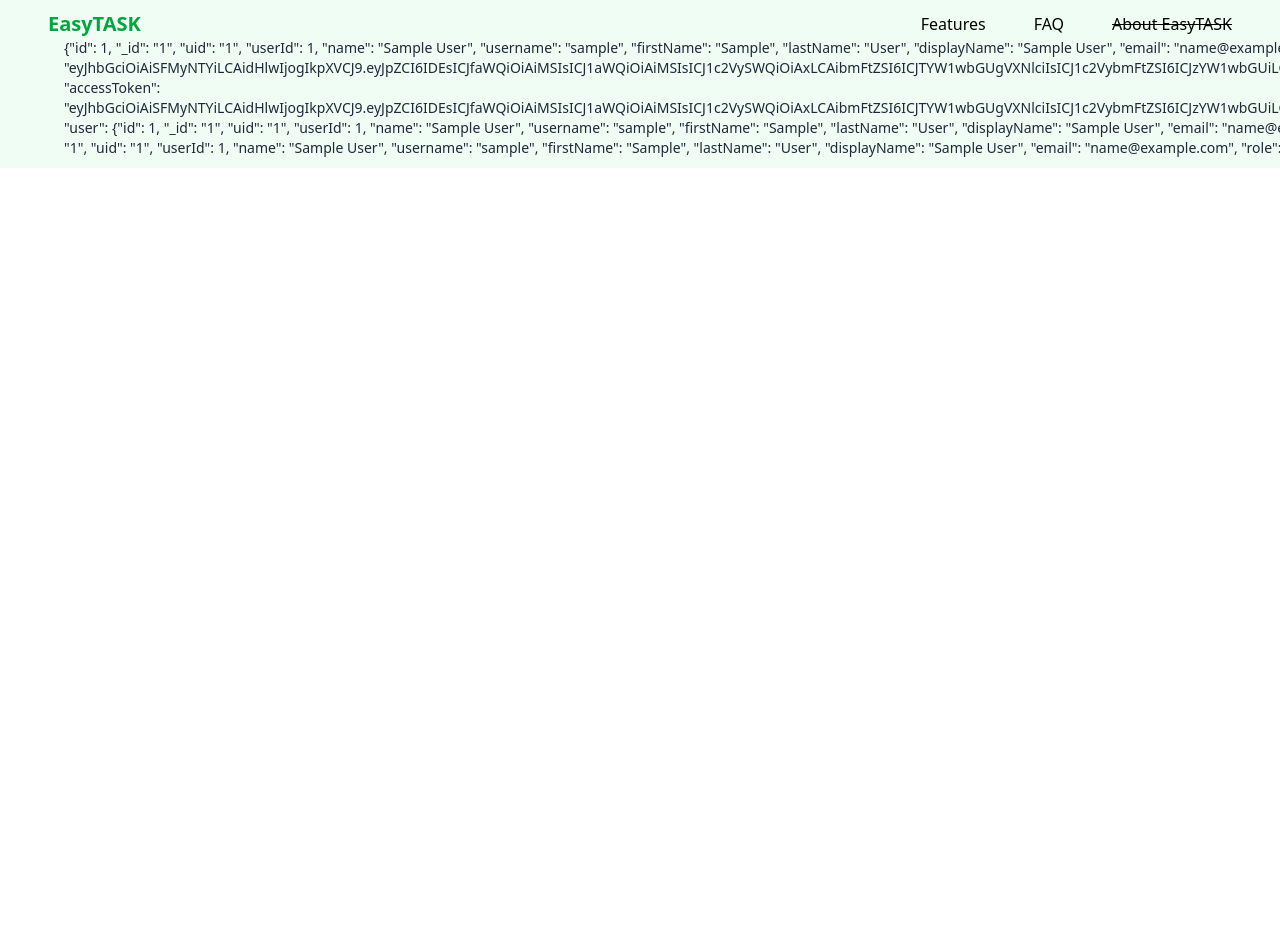
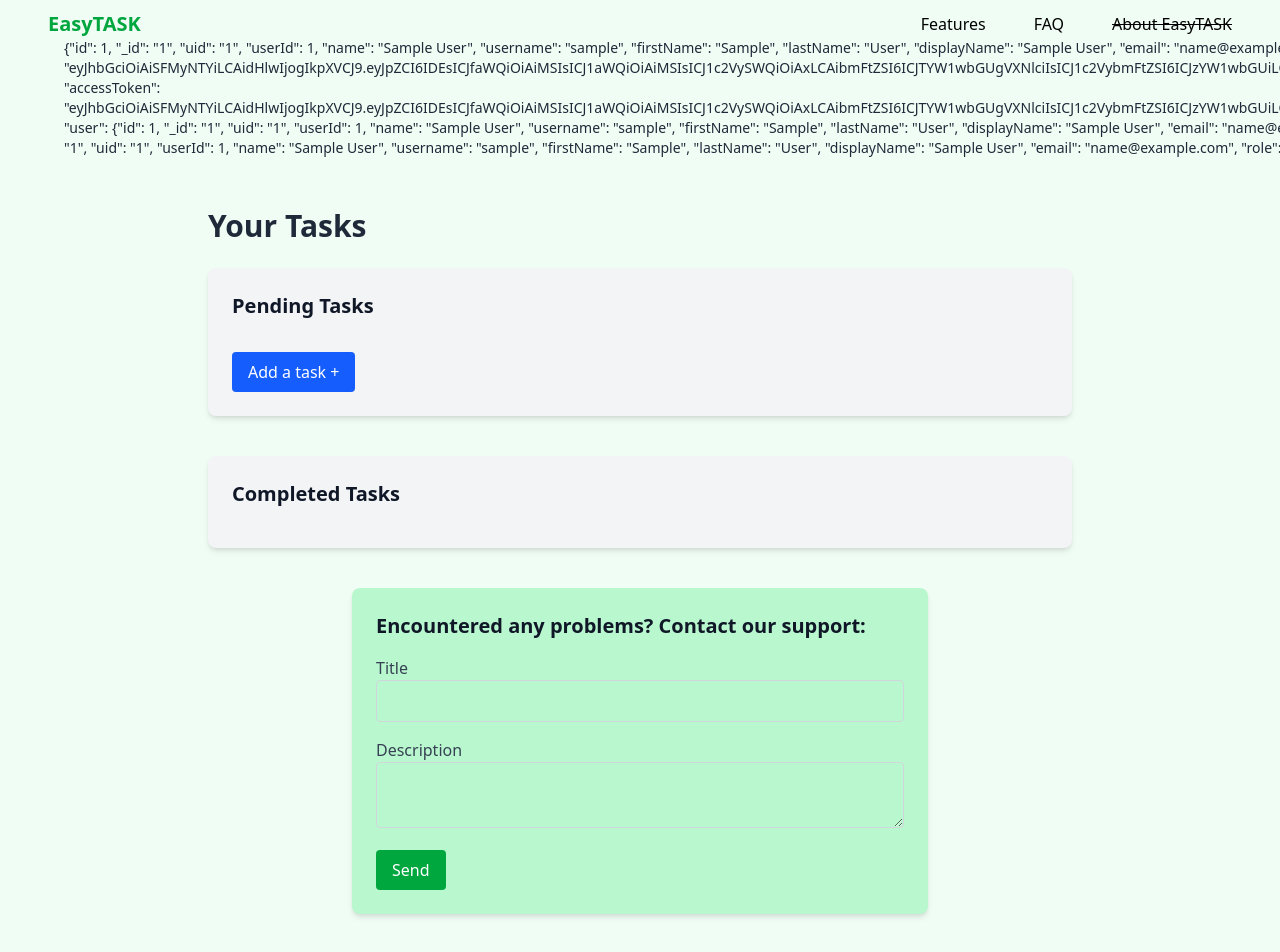
Before and after one commit to alkasadist/EasyTASK, a Vue app: page /tasks in a window 1280 px wide. Shown: the top 952 px of the page. Before the commit the page ends 800 px from the top, so only its background shows below. Built offline with nearby package versions, Linux system fonts and the light colour scheme; sample sign-in values are in the browser's storage.

Commit message:
added Tasks.vue page

```diff
--- a/src/router.js
+++ b/src/router.js
@@ -4,6 +4,7 @@ import Features from './views/Features.vue'
 import Faq from './views/Faq.vue'
 import Login from './views/Login.vue'
 import Registration from './views/Registration.vue'
+import Tasks from './views/Tasks.vue'
 
 const routes = [
   { path: '/', component: Index },
@@ -11,6 +12,7 @@ const routes = [
   { path: '/faq', component: Faq },
   { path: '/login', component: Login },
   { path: '/registration', component: Registration },
+  { path: '/tasks', component: Tasks },
 ]
 
 const router = createRouter({
--- a/src/views/Faq.vue
+++ b/src/views/Faq.vue
@@ -3,39 +3,9 @@
     <div class="container mx-auto px-4 lg:px-6 max-w-4xl">
       <h1 class="text-4xl font-bold text-gray-900 mb-6">FAQ — Frequently Asked Questions</h1>
       <div class="space-y-6">
-        <section>
-          <h2 class="text-2xl font-semibold text-green-700 mb-2">What is EasyTASK?</h2>
-          <p class="text-gray-700">
-            EasyTASK is a minimalistic to-do list app designed to help you organize tasks efficiently and stay productive.
-          </p>
-        </section>
-
-        <section>
-          <h2 class="text-2xl font-semibold text-green-700 mb-2">How do I create an account?</h2>
-          <p class="text-gray-700">
-            You can create an account by clicking on the "Get Started" button on the homepage or the registration page.
-          </p>
-        </section>
-
-        <section>
-          <h2 class="text-2xl font-semibold text-green-700 mb-2">Is my data secure?</h2>
-          <p class="text-gray-700">
-            We take your privacy seriously. All your tasks and personal data are stored securely and never shared with third parties.
-          </p>
-        </section>
-
-        <section>
-          <h2 class="text-2xl font-semibold text-green-700 mb-2">Can I access EasyTASK on mobile?</h2>
-          <p class="text-gray-700">
-            Yes! EasyTASK is fully responsive and works on all modern mobile browsers.
-          </p>
-        </section>
-
-        <section>
-          <h2 class="text-2xl font-semibold text-green-700 mb-2">How can I contact support?</h2>
-          <p class="text-gray-700">
-            You can reach out to us via the contact form on the "About EasyTASK" page (coming soon).
-          </p>
+        <section v-for="(item, index) in faqItems" :key="index">
+          <h2 class="text-2xl font-semibold text-green-700 mb-2">{{ item.question }}</h2>
+          <p class="text-gray-700">{{ item.answer }}</p>
         </section>
       </div>
     </div>
@@ -45,5 +15,31 @@
 <script>
 export default {
   name: "Faq",
-};
+  data() {
+    return {
+      faqItems: [
+        {
+          question: "What is EasyTASK?",
+          answer: "EasyTASK is a minimalistic to-do list app designed to help you organize tasks efficiently and stay productive."
+        },
+        {
+          question: "How do I create an account?",
+          answer: "You can create an account by clicking on the \"Get Started\" button on the homepage or the registration page."
+        },
+        {
+          question: "Is my data secure?",
+          answer: "We take your privacy seriously. All your tasks and personal data are stored securely and never shared with third parties."
+        },
+        {
+          question: "Can I access EasyTASK on mobile?",
+          answer: "Yes! EasyTASK is fully responsive and works on all modern mobile browsers."
+        },
+        {
+          question: "How can I contact support?",
+          answer: "You can reach out to us via the contact form on the \"About EasyTASK\" page (coming soon)."
+        }
+      ]
+    }
+  }
+}
 </script>
--- a/src/views/Features.vue
+++ b/src/views/Features.vue
@@ -1,5 +1,4 @@
 <template>
-  <div>
   <div class="bg-green-50 min-h-screen py-12">
     <div class="max-w-6xl mx-auto px-4">
       <div class="grid gap-8 md:grid-cols-2 lg:grid-cols-3">
@@ -10,7 +9,6 @@
         >
           <h2 class="text-xl font-semibold text-green-700 mb-2">{{ feature.title }}</h2>
           <p class="text-gray-700">{{ feature.description }}</p>
-          </div>
         </div>
       </div>
     </div>
--- a/src/views/Index.vue
+++ b/src/views/Index.vue
@@ -1,5 +1,4 @@
 <template>
-  <div id="app">
   <div class="bg-green-50">
     <div class="relative isolate px-5 sm:pt-14 lg:px-8">
       <div
@@ -127,7 +126,6 @@
       </div>
     </div>
   </div>
-  </div>
 </template>
 
 
--- a/src/views/Login.vue
+++ b/src/views/Login.vue
@@ -51,7 +51,7 @@ export default {
     login() {
       if (this.username && this.password) {
         localStorage.setItem('currentUser', this.username)
-        this.$router.push('/')
+        this.$router.push('/tasks')
       } else {
         alert('Please enter username and password')
       }
--- /dev/null
+++ b/src/views/Tasks.vue
@@ -0,0 +1,65 @@
+<template>
+  <div id="app">
+    <div class="bg-green-50">
+      <div class="min-h-screen max-w-4xl mx-auto px-4 sm:py-10">
+        <h2 class="text-3xl font-bold text-gray-800 mb-6">Your Tasks</h2>
+
+        <div class="bg-gray-100 p-6 rounded-lg shadow-md">
+          <h3 class="text-xl font-semibold text-gray-900 mb-4">Pending Tasks</h3>
+          <ul id="pending-tasks" class="space-y-4"></ul>
+          <button id="add-task-btn" class="mt-4 bg-blue-600 text-white px-4 py-2 rounded hover:bg-blue-700">
+            Add a task +
+          </button>
+        </div>
+
+        <div class="bg-gray-100 p-6 rounded-lg shadow-md mt-10">
+          <h3 class="text-xl font-semibold text-gray-900 mb-4">Completed Tasks</h3>
+          <ul id="completed-tasks" class="space-y-4"></ul>
+        </div>
+
+        <div class="bg-green-200 p-6 rounded-lg shadow-md mt-10 max-w-xl mx-auto" id="formContainer">
+          <h3 class="text-xl font-semibold text-gray-900 mb-4">
+            Encountered any problems? Contact our support:
+          </h3>
+          <form id="taskForm">
+            <div class="mb-4">
+              <label for="taskTitle" class="block text-gray-700">
+                Title
+              </label>
+              <input type="text" id="taskTitle" class="border border-gray-300 p-2 w-full rounded" required />
+            </div>
+            <div class="mb-4">
+              <label for="taskDescription" class="block text-gray-700">
+                Description
+              </label>
+              <textarea id="taskDescription" class="border border-gray-300 p-2 w-full rounded" required></textarea>
+            </div>
+            <button type="submit" class="bg-green-600 text-white px-4 py-2 rounded hover:bg-green-700">
+              Send
+            </button>
+          </form>
+        </div>
+
+        <div class="mt-10 text-center">
+          <button id="xhrBtn" class="text-red-600 hover:text-white bg-green-50 hover:bg-red-600 border-2 border-red-600 font-medium rounded-lg text-sm px-4 py-2">
+            Check server
+          </button>
+          <div id="xhrResult" class="mt-2 font-bold text-gray-800"></div>
+        </div>
+      </div>
+    </div>
+  </div>
+</template>
+
+<script>
+import { onMounted } from 'vue'
+
+export default {
+  name: 'Tasks',
+  mounted() {
+    import('../js/tasks.js')
+    import('../js/contactSupport.js')
+    import('../js/checkServer.js')
+  }
+}
+</script>
```
Lines whose indentation alone changed are shown as unchanged.
